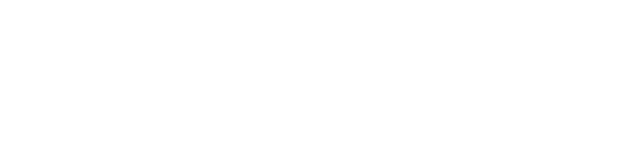
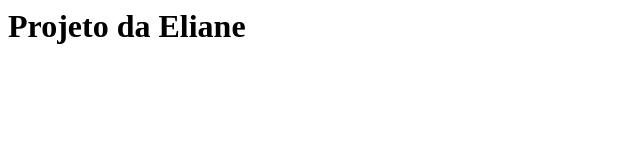
Before and after one commit to elianeq/curso-git-, a plain HTML site: page index.html in a window 1280 px wide. Shown: the whole page, without its empty margins (0-640 px from the left). Drawn offline with Linux system fonts and the light colour scheme.

Commit message:
titulo da  pagina

```diff
--- a/index.html
+++ b/index.html
@@ -2,5 +2,6 @@
     <head>
     </head>
     <body>
+		<h1> Projeto da Eliane</h1>
     </body>
 </html>
```
